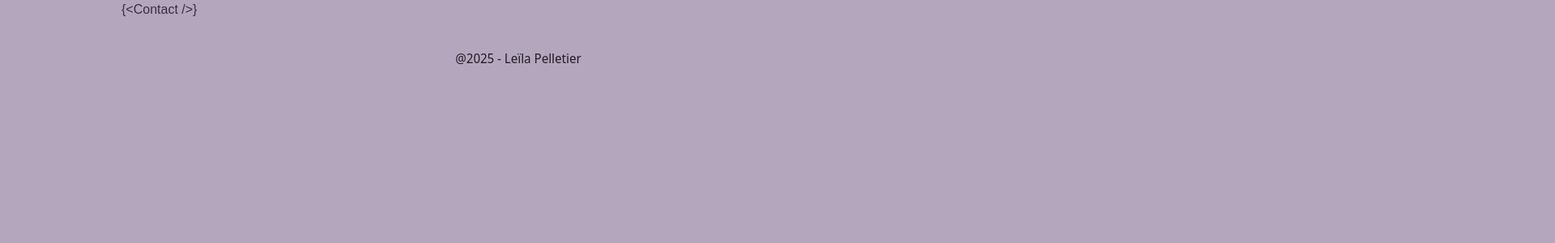
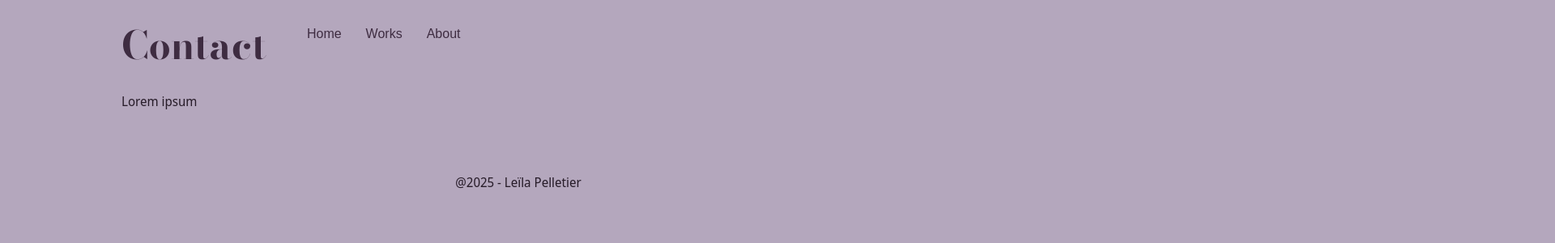
Before and after one commit to NeugdaeUju/Portfolio, a React (Vite) app: page /contact in a window 1280 px wide. Shown: the top 300 px of the page at 81% size, 1920 px wide, since content can reach past the window. Built offline with nearby package versions, Linux system fonts and the light colour scheme.

Commit message:
Création de la page de contact

```diff
--- a/src/App.jsx
+++ b/src/App.jsx
@@ -4,7 +4,7 @@ import Accueil from './pages/Accueil'
 import Works from './pages/Works'
 import WorksDetails from './pages/WorksDetails'
 import About from './pages/About'
-// import Contact from './pages/Contact'
+import Contact from './pages/Contact'
 // import ErrorPage from './pages/ErrorPage'
 
 function App() {
@@ -16,7 +16,7 @@ function App() {
           <Route path='/works' element={<Works />} />
           <Route path='/works/:id' element={<WorksDetails />} />
           <Route path='/about' element={<About />} />
-          <Route path='/contact' element='{<Contact />}' />
+          <Route path='/contact' element={<Contact />} />
           <Route path='*' element='{<ErrorPage />}' />
         </Routes>
       </BrowserRouter>
--- /dev/null
+++ b/src/pages/Contact.jsx
@@ -0,0 +1,26 @@
+import Header from '../components/Header'
+import {Link} from 'react-router-dom'
+
+function Contact () {
+    return (
+        <>
+            <Header
+                page='Contact' />
+            <div className='contact-page'>
+                <div className='contact-page__description'>
+                    <p className='contact-page__description--text'>Lorem ipsum</p>
+                </div>
+                <div className='contact-page__links'>
+                    <Link to="https://github.com/neugdaeUju" target="_blank">
+                        <img className="contact-page__link--image"/>
+                    </Link>
+                    <Link to="https://linkedin.com" target="_blank">
+                        <img className="contact-page__link--image"/>
+                    </Link>
+                </div>
+            </div>
+        </>
+    )
+}
+
+export default Contact
```
